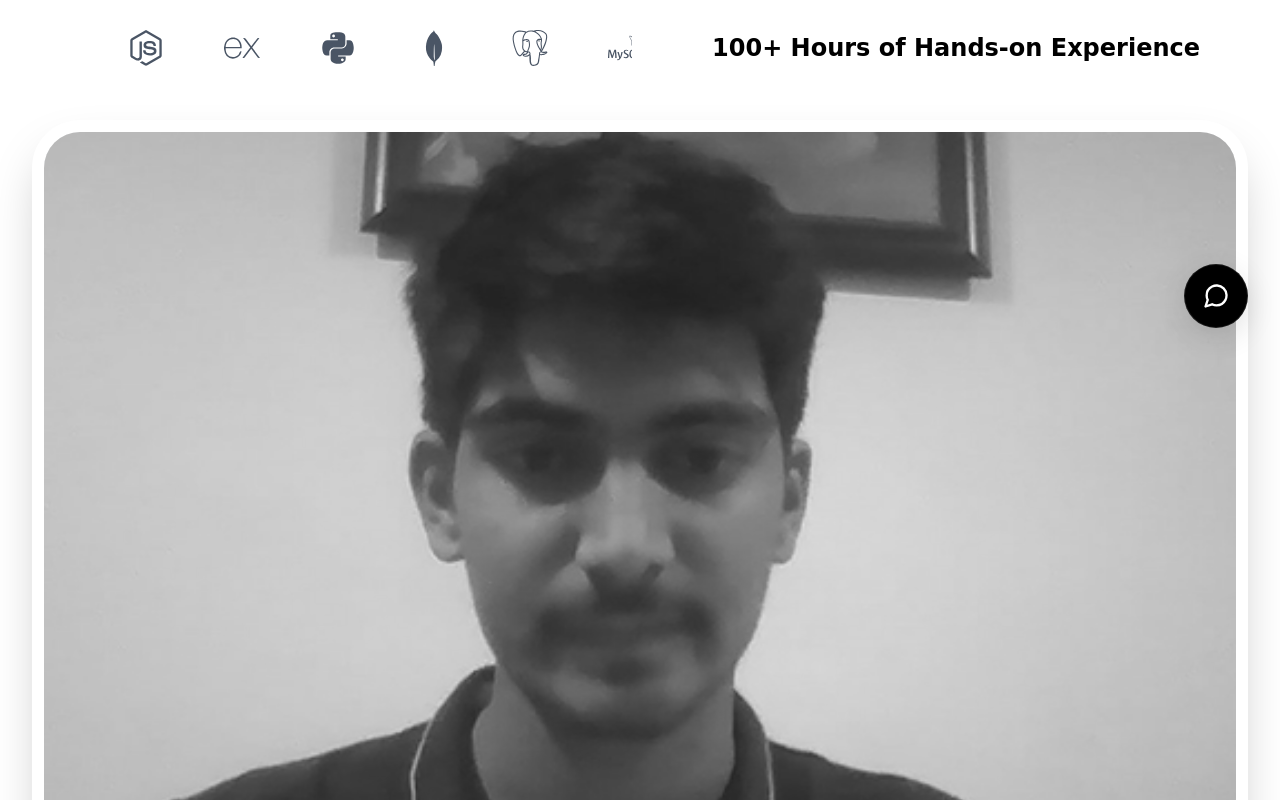
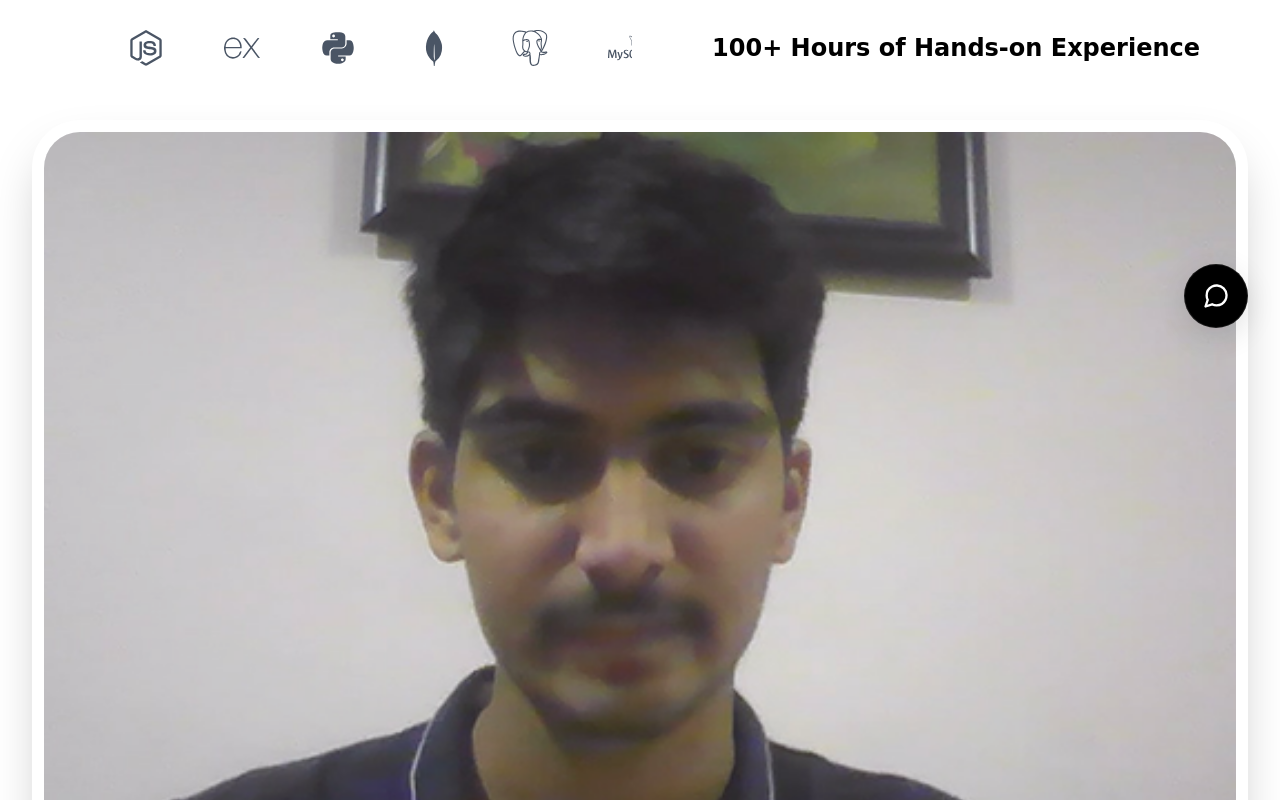
Before and after one commit to NEGO2522/Portfolio-one, a React (Vite) app: page / in a window 1280 px wide. Shown: the part 440-1240 px from the top of the page. Built offline with nearby package versions, Linux system fonts and the light colour scheme.

Commit message:
Update the ui of grayscale

```diff
--- a/src/Pages/Home.jsx
+++ b/src/Pages/Home.jsx
@@ -80,7 +80,7 @@ function ProfileImage() {
       <img
         src={profileImage}
         alt="Kshitij"
-        className="w-full h-auto object-cover grayscale brightness-95"
+        className="w-full h-auto object-cover brightness-95"
       />
     </div>
   );
```
